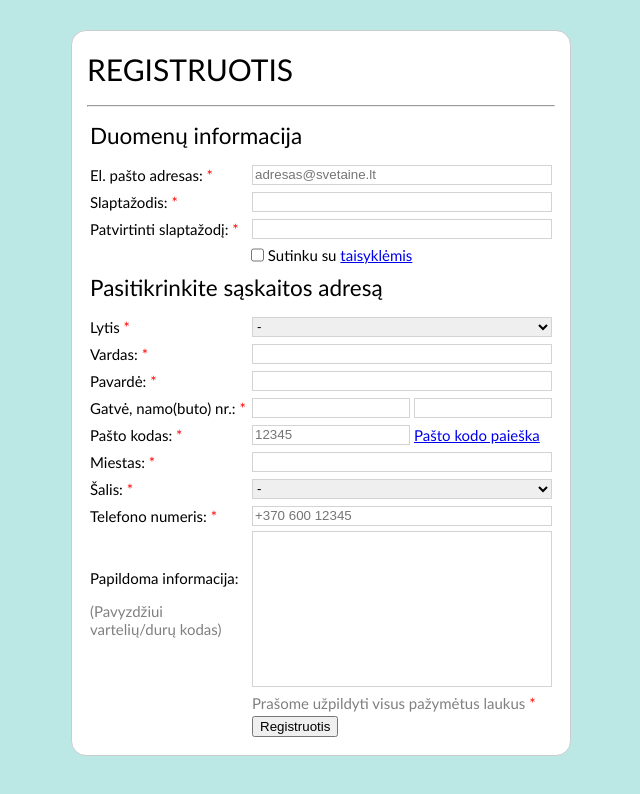
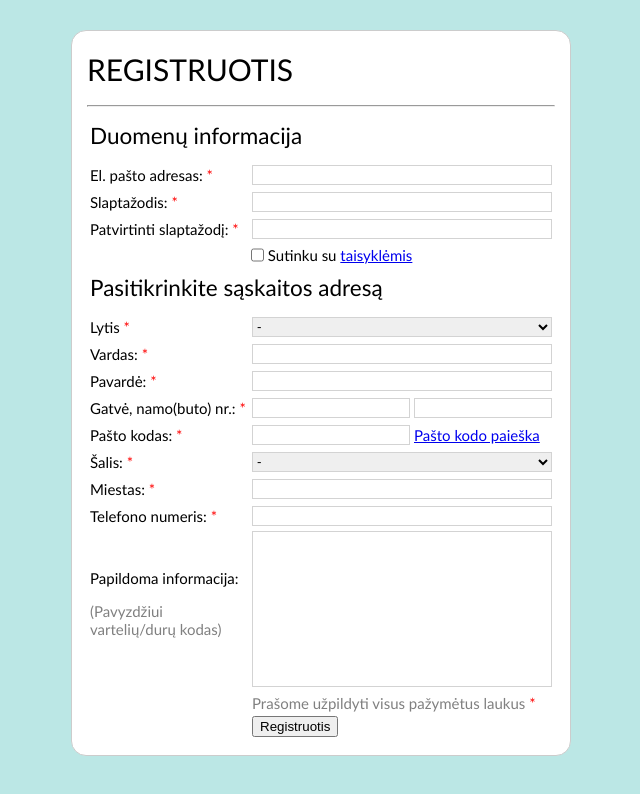
Before and after one commit to MartynoSiela/my-site, a website: page index.html in a window 1280 px wide. Shown: the whole page, without its empty margins (319-959 px from the left). Drawn offline with Linux system fonts and the light colour scheme.

Commit message:
remove placeholders, turn off autocomplete on input fields

```diff
--- a/index.html
+++ b/index.html
@@ -29,7 +29,7 @@
                 name="email"
                 id="email"
                 pattern="[^@\s]+@[^@\s]+\.[^@\s]+"
-                placeholder="adresas@svetaine.lt"
+                autocomplete="off"
                 oninput="this.setCustomValidity('')"
                 required
               />
@@ -47,6 +47,7 @@
                 type="password"
                 name="password"
                 id="password"
+                autocomplete="off"
                 pattern="(?=.*\d)(?=.*[a-z])(?=.*[A-Z]).{8,}"
                 oninput="this.setCustomValidity('')"
                 required
@@ -65,6 +66,7 @@
                 type="password"
                 name="password-repeat"
                 id="password-repeat"
+                autocomplete="off"
                 pattern="(?=.*\d)(?=.*[a-z])(?=.*[A-Z]).{8,}"
                 oninput="this.setCustomValidity('')"
                 required
@@ -131,6 +133,7 @@
                 type="text"
                 name="name"
                 id="name"
+                autocomplete="off"
                 pattern="[a-zA-ZąčęėįšųūĄČĘĖĮŠŲŪ.\- ]{1,}"
                 oninput="this.setCustomValidity('')"
                 required
@@ -149,6 +152,7 @@
                 type="text"
                 name="surname"
                 id="surname"
+                autocomplete="off"
                 pattern="[a-zA-ZąčęėįšųūĄČĘĖĮŠŲŪ]{1,}"
                 oninput="this.setCustomValidity('')"
                 required
@@ -168,6 +172,7 @@
                 type="text"
                 name="street"
                 id="street"
+                autocomplete="off"
                 oninput="this.setCustomValidity('')"
                 required
               />
@@ -195,7 +200,7 @@
                 name="postal"
                 id="postal"
                 pattern="[0-9]{5}"
-                placeholder="12345"
+                autocomplete="off"
                 oninput="this.setCustomValidity('')"
                 required
               />
@@ -206,23 +211,6 @@
                 target="_blank"
                 >Pašto kodo paieška
               </a>
-            </td>
-          </tr>
-          <tr class="row">
-            <td class="column-label">
-              <label for="city">
-                <span>Miestas: </span>
-                <span class="asterisk" title="Privaloma užpildyti">*</span>
-              </label>
-            </td>
-            <td colspan="2" class="column-input">
-              <input
-                type="text"
-                name="city"
-                id="city"
-                oninput="this.setCustomValidity('')"
-                required
-              />
             </td>
           </tr>
           <tr class="row">
@@ -238,6 +226,24 @@
           </tr>
           <tr class="row">
             <td class="column-label">
+              <label for="city">
+                <span>Miestas: </span>
+                <span class="asterisk" title="Privaloma užpildyti">*</span>
+              </label>
+            </td>
+            <td colspan="2" class="column-input">
+              <input
+                type="text"
+                name="city"
+                id="city"
+                autocomplete="off"
+                oninput="this.setCustomValidity('')"
+                required
+              />
+            </td>
+          </tr>
+          <tr class="row">
+            <td class="column-label">
               <label for="phone">
                 <span>Telefono numeris: </span>
                 <span class="asterisk" title="Privaloma užpildyti">*</span>
@@ -249,7 +255,7 @@
                 name="phone"
                 id="phone"
                 pattern="[+]{1}[0-9]{3}[ ]{1}[0-9]{3}[ ]{1}[0-9]{5}"
-                placeholder="+370 600 12345"
+                autocomplete="off"
                 oninput="this.setCustomValidity('')"
                 required
               />
```
